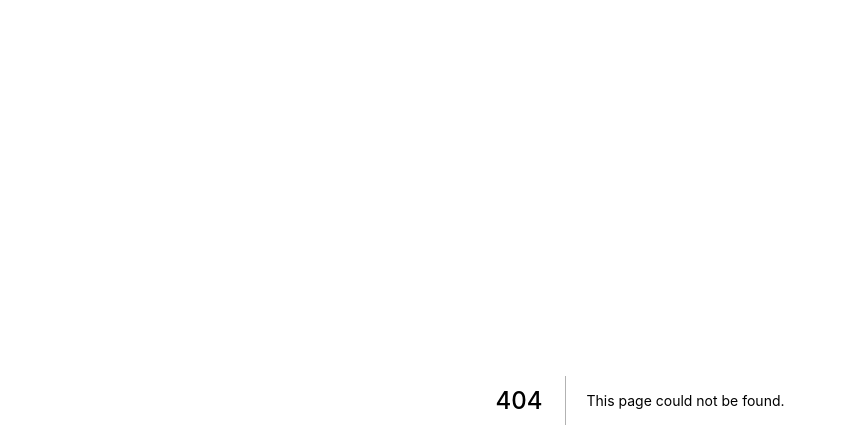
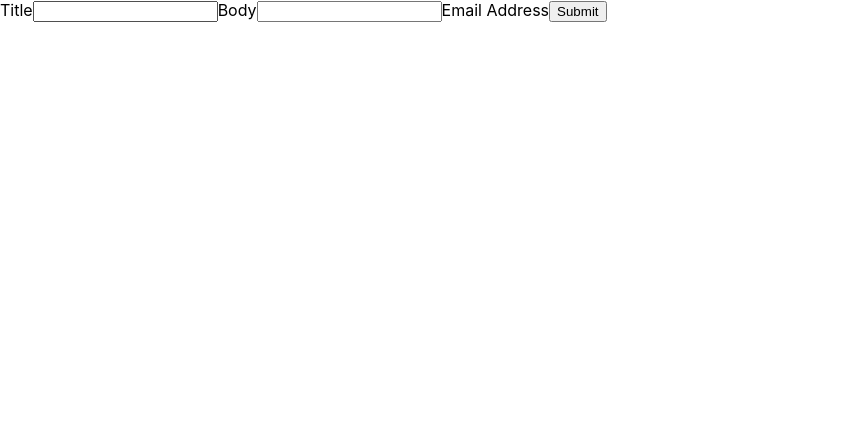
Before and after one commit to nevmstas/blog-app, a Next.js app: page /new in a window 1280 px wide. Before the commit this address had no page. Shown: the top 448 px of the page, without its empty margins (0-843 px from the left). Built offline with nearby package versions, Linux system fonts and the light colour scheme.

Commit message:
created newPost page, post by id page

```diff
--- a/package.json
+++ b/package.json
@@ -10,6 +10,7 @@
   },
   "dependencies": {
     "axios": "^0.20.0",
+    "formik": "^2.1.5",
     "next": "9.5.2",
     "react": "16.13.1",
     "react-dom": "16.13.1",
--- /dev/null
+++ b/pages/new.tsx
@@ -0,0 +1,43 @@
+import React from 'react';
+import { useFormik } from 'formik';
+
+export default function NewPost(){
+    const formik = useFormik({
+        initialValues: {
+          title: '',
+          body: '',
+        },
+        onSubmit: values => {
+            const requestOptions = {
+                method: 'POST',
+                headers: { 'Content-Type': 'application/json' },
+                body: JSON.stringify({ title: values.title, body: values.body })
+            };
+            fetch('https://jsonplaceholder.typicode.com/posts', requestOptions)
+                .then(response => response.json())
+                .then(data => console.log(data))
+        }
+      });
+    return(
+        <form onSubmit={formik.handleSubmit}>
+       <label htmlFor="title">Title</label>
+       <input
+         id="title"
+         name="title"
+         type="text"
+         onChange={formik.handleChange}
+         value={formik.values.title}
+       />
+       <label htmlFor="body">Body</label>
+       <input
+         id="body"
+         name="body"
+         type="text"
+         onChange={formik.handleChange}
+         value={formik.values.body}
+       />
+       <label htmlFor="email">Email Address</label>
+       <button type="submit">Submit</button>
+     </form>
+    )
+}
```
Also changed, not shown: Components/Post.tsx (added, +20 -0 lines), pages/posts.tsx (+16 -7 lines), pages/posts/[postId].tsx (added, +36 -0 lines), redux/actions.ts (+10 -10 lines), 1 other file (tests, documents, lock files or other folders).
